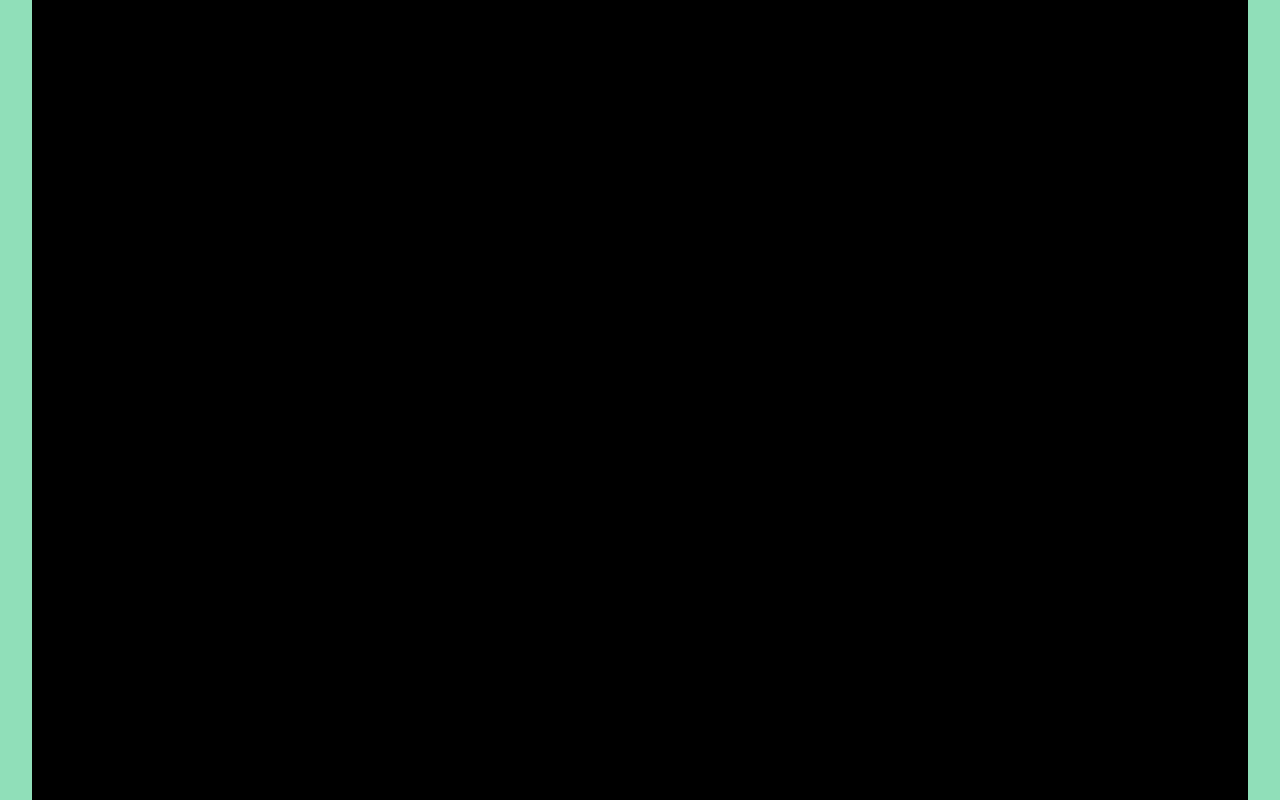
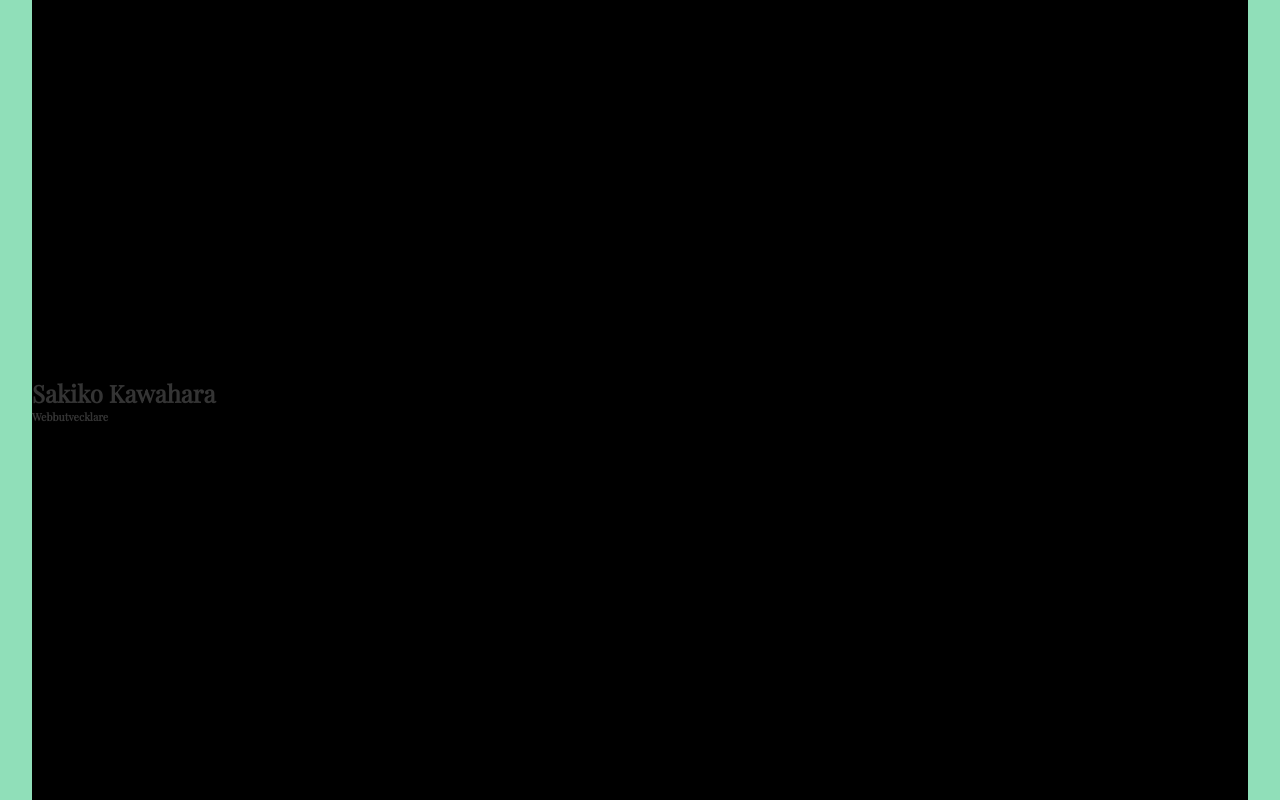
Before and after one commit to Ksakiko/uppgift-portfolio, a plain HTML site: page index.html in a window 1280 px wide. Shown: the top 800 px of the page. Drawn offline with nearby package versions, Linux system fonts and the light colour scheme.

Commit message:
Add reset and typography

```diff
--- a/index.html
+++ b/index.html
@@ -19,6 +19,10 @@
     <section class="hero">
 
         <div class="hero__inner">
+
+            <h1 class="name">Sakiko Kawahara</h1>
+
+            <h6 class="job-title">Webbutvecklare</h6>
 
         </div>
 
--- a/src/scss/base/_reset.scss
+++ b/src/scss/base/_reset.scss
@@ -10,3 +10,8 @@ body {
 img {
     max-width: 100%;
 }
+
+h1, h2, h3, h4, h5, h6 {
+    margin: 0;
+    padding: 0;
+}
--- a/src/scss/base/_typography.scss
+++ b/src/scss/base/_typography.scss
@@ -7,27 +7,27 @@ h1, h2, h3, h4, h5, h6 {
 }
 
 h1 {
-
+    --font-size-6: calc( var(--font-size-5) * var(--font-scale) );
 }
 
 h2 {
-
+    --font-size-5: calc( var(--font-size-4) * var(--font-scale) );
 }
 
 h3 {
-
+    --font-size-4: calc( var(--font-size-3) * var(--font-scale) );
 }
 
 h4 {
-
+    --font-size-3: calc( var(--font-size-2) * var(--font-scale) );
 }
 
 h5 {
-
+    --font-size-2: calc( var(--font-size-1) * var(--font-scale) );
 }
 
 h6 {
-
+    --font-size-1: var(--font-size);
 }
 
 p {
--- a/src/scss/pages/home/_hero.scss
+++ b/src/scss/pages/home/_hero.scss
@@ -5,6 +5,10 @@
     &__inner {
         background-color: black; // temp
         width: 100%;
+        display: flex;
+        flex-direction: column;
+        justify-content: center;
+        align-items: flex-start;
     }
 
 }
```
Also changed, not shown: style.css, 1 other file.
